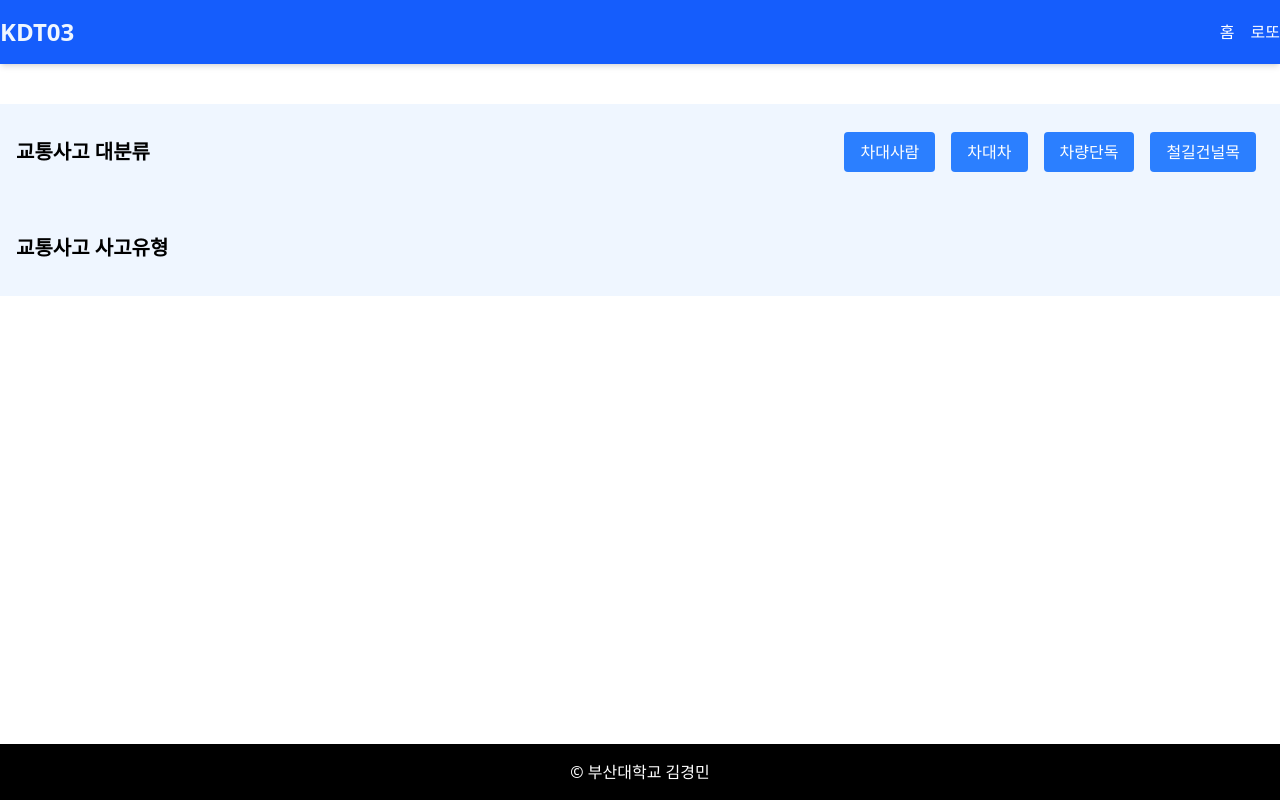
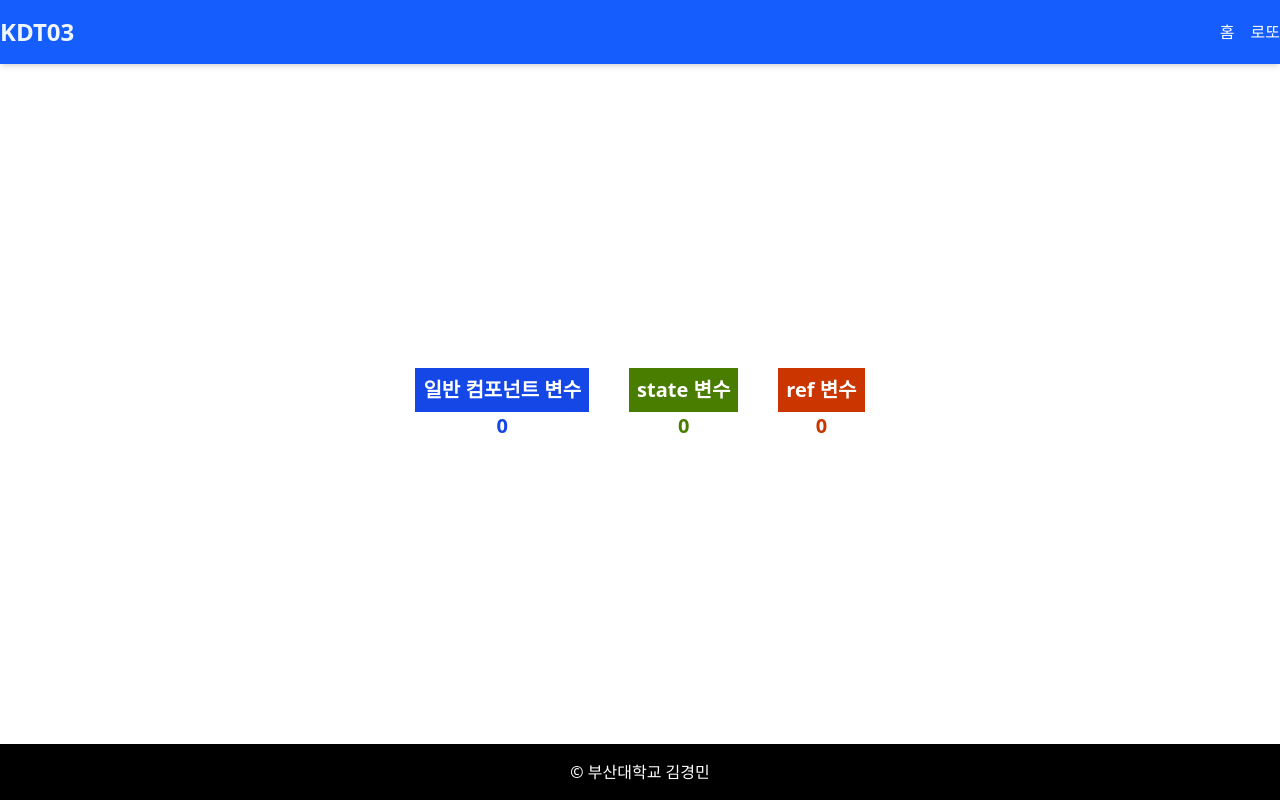
Before and after one commit to pnumin/kdt03_react, a React (Vite) app: page / in a window 1280 px wide. Built offline with nearby package versions, Linux system fonts and the light colour scheme.

Commit message:
useRef 변수

```diff
--- a/src/09/BoxOffice.jsx
+++ b/src/09/BoxOffice.jsx
@@ -26,19 +26,32 @@ export default function BoxOffice() {
     setInfo(tm) ;
   }
 
-  const getFetchData = (dt) => {
+  // const getFetchData = (dt) => {
+  //   const apiKey = import.meta.env.VITE_MV_API;
+
+  //   const baseUrl = 'http://kobis.or.kr/kobisopenapi/webservice/rest/boxoffice/searchDailyBoxOfficeList.json?' ;
+  //   let url = `${baseUrl}key=${apiKey}&targetDt=${dt}` ;
+  //   console.log(url)
+
+  //   fetch(url)
+  //   .then(resp => resp.json())
+  //   .then(data => {
+  //     setTrs(data.boxOfficeResult.dailyBoxOfficeList)
+  //   })
+  //   .catch(err => console.log(err));
+  // }
+
+  const getFetchData = async (dt) => {
     const apiKey = import.meta.env.VITE_MV_API;
 
     const baseUrl = 'http://kobis.or.kr/kobisopenapi/webservice/rest/boxoffice/searchDailyBoxOfficeList.json?' ;
     let url = `${baseUrl}key=${apiKey}&targetDt=${dt}` ;
     console.log(url)
 
-    fetch(url)
-    .then(resp => resp.json())
-    .then(data => {
-      setTrs(data.boxOfficeResult.dailyBoxOfficeList)
-    })
-    .catch(err => console.log(err));
+    const resp = await fetch(url) ;
+    const data = await resp.json() ;
+    setTrs(data.boxOfficeResult.dailyBoxOfficeList) ;
+
   }
 
   //컴포넌트 생성시 한번
--- /dev/null
+++ b/src/11/MyRef.jsx
@@ -0,0 +1,61 @@
+import { useState, useRef } from "react";
+export default function MyRef() {
+
+  //state변수
+  const [scnt, setScnt] = useState(0);
+
+  //ref변수
+  const rcnt = useRef(0) ;
+
+  //컴포넌트변수
+  let cnt = 0 ;
+
+  const handelCnt = () => {
+    cnt = cnt + 1 ;
+    console.log(cnt)
+  }
+
+  const handelsCnt = () => {
+    setScnt(scnt + 1) ;
+  }
+
+  const handelrCnt = () => {
+    rcnt.current = rcnt.current + 1 ;
+    console.log("rcnt", rcnt)
+  }
+
+  return (
+    <div className="w-full h-full
+                    text-xl font-bold
+                    flex justify-center items-center
+                    space-x-10">
+      <div className="text-blue-700">
+        <div className="bg-blue-700 text-white p-2 cursor-pointer"
+             onClick={handelCnt}>
+          일반 컴포넌트 변수
+        </div>
+        <div className="text-center">
+          {cnt}
+        </div>
+      </div>
+      <div className="text-lime-700">
+        <div className="bg-lime-700 text-white p-2 cursor-pointer"
+              onClick={handelsCnt}>
+          state 변수
+        </div>
+        <div className="text-center">
+          {scnt}
+        </div>
+      </div>
+      <div className="text-orange-700">
+        <div className="bg-orange-700 text-white p-2  cursor-pointer"
+            onClick={handelrCnt}>
+          ref 변수
+        </div>
+        <div className="text-center">
+          {rcnt.current}
+        </div>
+      </div>
+    </div>
+  )
+}
--- a/src/App.jsx
+++ b/src/App.jsx
@@ -10,13 +10,14 @@ import Food from './07/Food'
 import MyEffect from './08/MyEffect'
 import BoxOffice from './09/BoxOffice'
 import Traffic from './10/Traffic'
+import MyRef from './11/MyRef'
 
 function App() {
   return (
     <div className='w-full h-screen flex flex-col overflow-y-hidden'>
       <Header />
       <main className='container mx-auto flex flex-col flex-grow overflow-y-auto'>
-        <Traffic />
+        <MyRef />
       </main>
       <Footer />
     </div>
```
